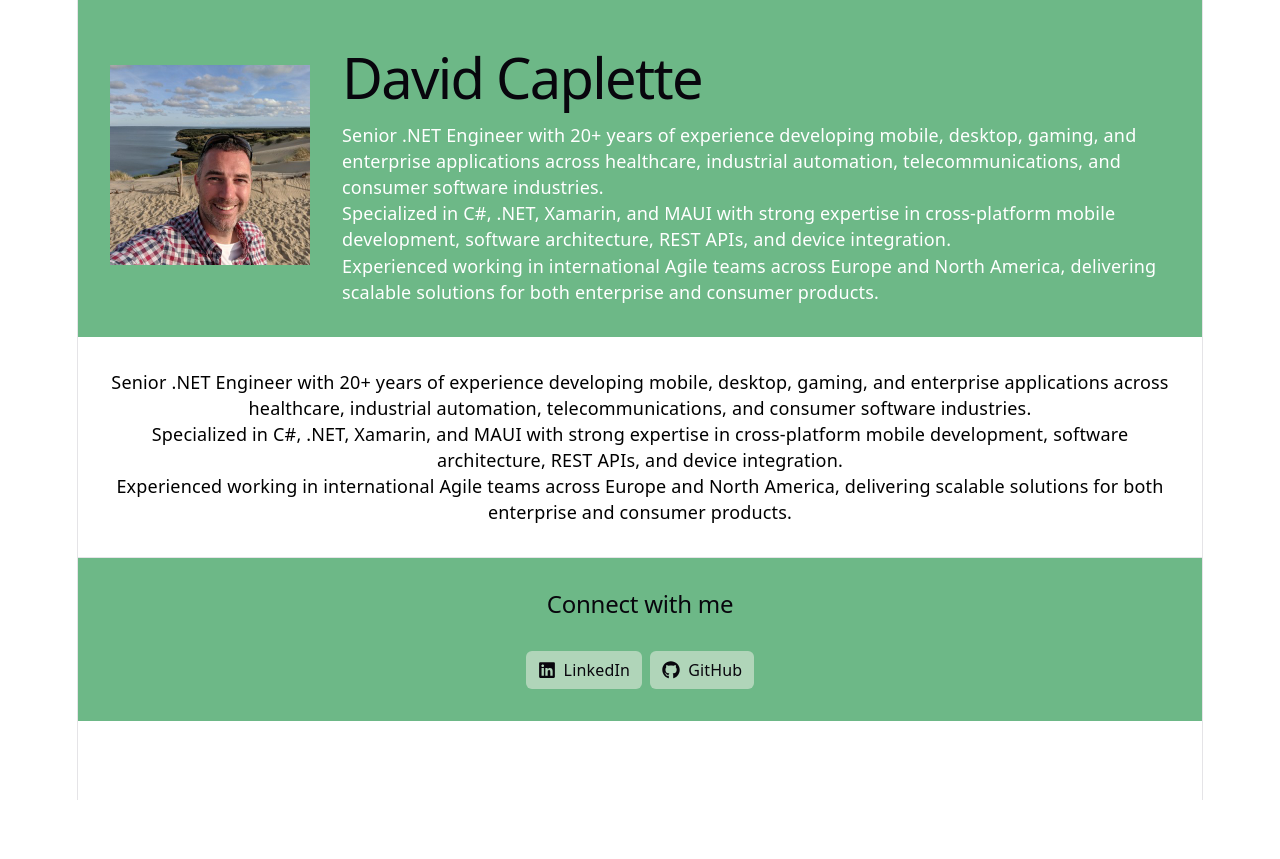
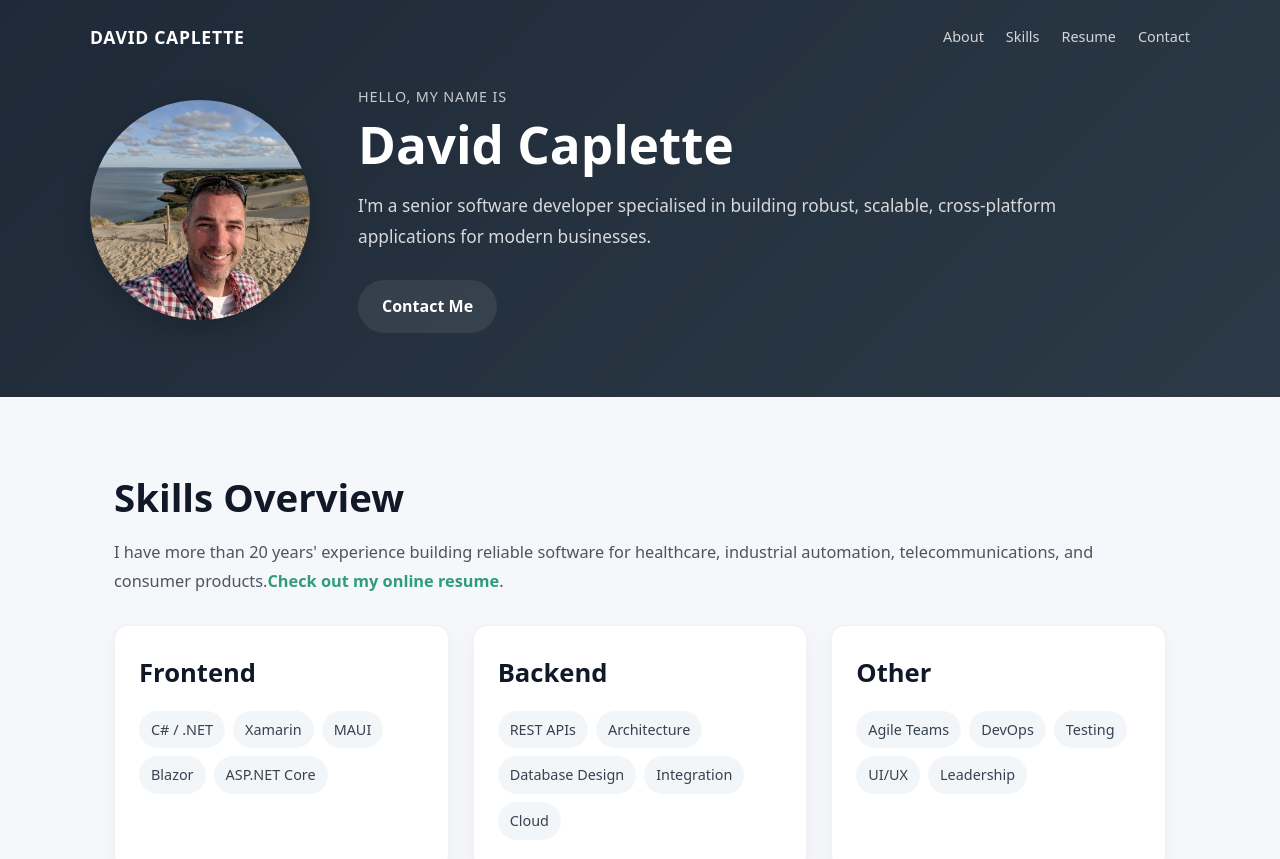
Before and after one commit to CreationsCaplette/creationscaplette_react, a React (Vite) app in the folder creationscaplette/: page / in a window 1280 px wide. Shown: the top 859 px of the page. Before the commit the page ends 800 px from the top, so only its background shows below. Built offline with nearby package versions, Linux system fonts and the light colour scheme.

Commit message:
Made some skeleton of a better page

```diff
--- a/creationscaplette/src/App.css
+++ b/creationscaplette/src/App.css
@@ -1,112 +1,272 @@
+.page-shell {
+  width: 100%;
+  background: #f5f7fb;
+  color: #1f2937;
+}
+
 #header {
-  background-color: #6db887;
+  width: 100%;
+  background: linear-gradient(135deg, #1f2937 0%, #2b3a46 100%);
+  color: #fff;
+  padding: 24px 24px 64px;
+}
+
+.topbar {
+  max-width: 1100px;
+  margin: 0 auto 36px;
   display: flex;
-  flex-direction: row;
-  gap: 32px;
-  place-content: center;
-  place-items: center;
-  padding: 32px;
-  color: #ffffff;
+  align-items: center;
+  justify-content: space-between;
+  gap: 24px;
+}
+
+.brand {
+  font-size: 1.1rem;
+  font-weight: 700;
+  letter-spacing: 0.04em;
+  text-transform: uppercase;
+  color: #fff;
+}
+
+.main-nav {
+  display: flex;
+  align-items: center;
+  gap: 22px;
+  flex-wrap: wrap;
+}
+
+.main-nav a {
+  color: rgba(255, 255, 255, 0.8);
+  text-decoration: none;
+  font-size: 0.9rem;
+  transition: color 0.2s ease;
+}
+
+.main-nav a:hover {
+  color: #fff;
+}
+
+.header-inner {
+  max-width: 1100px;
+  margin: 0 auto;
+  display: flex;
+  align-items: center;
+  justify-content: space-between;
+  gap: 48px;
+}
 
 .mugshot {
-    width: 200px;
-    position: relative;
+  width: 220px;
+  flex-shrink: 0;
+}
+
+.mugshot img {
+  width: 100%;
+  height: auto;
+  display: block;
+  border-radius: 50%;
+  box-shadow: 0 10px 30px rgba(0, 0, 0, 0.2);
 }
 
 .introduction {
+  flex: 1;
   text-align: left;
 }
+
+.eyebrow {
+  font-size: 0.9rem;
+  letter-spacing: 0.06em;
+  text-transform: uppercase;
+  color: rgba(255, 255, 255, 0.75);
+  margin-bottom: 10px;
 }
 
-#skills {
-  display: flex;
-  flex-direction: row;
-  gap: 32px;
-  place-content: center;
-  place-items: center;
-  padding: 32px;
-  color: #000000;
-
-  .mugshot {
-    width: 200px;
-    position: relative;
+#header h1 {
+  font-size: clamp(2.6rem, 4vw, 4rem);
+  line-height: 1.05;
+  margin: 0 0 18px;
+  color: #fff;
+  font-weight: 700;
 }
 
-  .introduction {
-    text-align: left;
+.lead {
+  max-width: 700px;
+  font-size: 1.08rem;
+  line-height: 1.8;
+  color: rgba(255, 255, 255, 0.82);
 }
+
+.actions {
+  margin-top: 28px;
+}
+
+.btn {
+  display: inline-block;
+  padding: 0.9rem 1.5rem;
+  border-radius: 999px;
+  font-weight: 600;
+  text-decoration: none;
+  transition: all 0.2s ease;
+}
+
+.btn-primary {
+  background: rgba(255, 255, 255, 0.08);
+  transition: background-color 0.2s ease;
+  color: #fff;
+}
+
+.btn-primary:hover {
+  background: rgba(255, 255, 255, 0.14);
+}
+
+.content {
+  max-width: 1100px;
+  margin: 0 auto;
+  padding: 48px 24px 0;
+}
+
+.section-block {
+  padding: 24px 0 56px;
+}
+
+.section-heading {
+  margin-bottom: 30px;
+}
+
+.section-heading h2 {
+  font-size: clamp(2rem, 3vw, 2.5rem);
+  color: #111827;
+  margin-bottom: 12px;
+}
+
+.section-heading p {
+  color: #4b5563;
+  line-height: 1.75;
+  font-size: 1.02rem;
+}
+
+.section-heading a {
+  color: #2f9e77;
+  text-decoration: none;
+  font-weight: 600;
+}
+
+.skills-grid {
+  display: grid;
+  grid-template-columns: repeat(3, minmax(0, 1fr));
+  gap: 24px;
+}
+
+.skill-card {
+  background: #ffffff;
+  border: 1px solid rgba(15, 23, 42, 0.06);
+  border-radius: 14px;
+  padding: 28px 24px;
+  box-shadow: 0 8px 24px rgba(15, 23, 42, 0.04);
+}
+
+.skill-card h3 {
+  margin: 0 0 18px;
+  color: #111827;
+  font-size: 1.6rem;
+}
+
+.skill-card ul {
+  list-style: none;
+  padding: 0;
+  margin: 0;
+  display: flex;
+  flex-wrap: wrap;
+  gap: 8px;
+}
+
+.skill-card li {
+  background: #f3f6f9;
+  color: #374151;
+  border-radius: 999px;
+  padding: 8px 12px;
+  font-size: 0.9rem;
 }
 
 #footer {
-  background-color: #6db887;
-  display: flex;
-  border-top: 1px solid var(--border);
-
-  & > div {
-    flex: 1 1 0;
-    padding: 32px;
-    @media (max-width: 1024px) {
-      padding: 24px 20px;
-    }
+  width: 100%;
+  background: #1f2937;
+  color: #fff;
+  padding: 32px 24px;
 }
 
-  @media (max-width: 1024px) {
-    flex-direction: column;
-    text-align: center;
+.footer-inner {
+  max-width: 1100px;
+  margin: 0 auto;
 }
+
+#footer h2 {
+  margin: 0 0 18px;
+  color: #fff;
+  font-size: 2rem;
 }
 
 #footer ul {
   list-style: none;
+  display: flex;
+  gap: 12px;
   padding: 0;
-  display: flex;
-  place-content: center;
-  place-items: center;
-  gap: 8px;
-  margin: 32px 0 0;
+  margin: 0;
+  flex-wrap: wrap;
+}
 
-  a {
-    color: var(--text-h);
-    font-size: 16px;
-    border-radius: 6px;
-    background: var(--social-bg);
-    display: flex;
-    padding: 6px 12px;
+#footer a {
+  color: #fff;
+  text-decoration: none;
+  display: inline-flex;
   align-items: center;
   gap: 8px;
-    text-decoration: none;
-    transition: box-shadow 0.3s;
+  padding: 10px 14px;
+  border-radius: 999px;
+  background: rgba(255, 255, 255, 0.08);
+  transition: background-color 0.2s ease;
+}
 
-    &:hover {
-      box-shadow: var(--shadow);
+#footer a:hover {
+  background: rgba(255, 255, 255, 0.14);
 }
-    .button-icon {
-      height: 18px;
-      width: 18px;
+
+@media (max-width: 768px) {
+  #header {
+    padding: 20px 20px 48px;
+  }
+
+  .topbar,
+  .header-inner {
+    flex-direction: column;
+    text-align: center;
+  }
+
+  .main-nav {
+    justify-content: center;
+  }
+
+  .introduction {
+    text-align: center;
+  }
+
+  .lead {
+    margin: 0 auto;
+  }
+
+  .skills-grid {
+    grid-template-columns: 1fr;
+  }
+
+  .section-heading p {
+    text-align: center;
+  }
+
+  #footer {
+    padding: 28px 20px;
+  }
+
+  #footer ul {
+    justify-content: center;
   }
 }
-
-  @media (max-width: 1024px) {
-    margin-top: 20px;
-    flex-wrap: wrap;
-    justify-content: center;
-
-    li {
-      flex: 1 1 calc(50% - 8px);
-    }
-
-    a {
-      width: 100%;
-      justify-content: center;
-      box-sizing: border-box;
-    }
-  }
-}
-
-#spacer {
-  height: 88px;
-  border-top: 1px solid var(--border);
-  @media (max-width: 1024px) {
-    height: 48px;
-  }
-}
--- a/creationscaplette/src/App.jsx
+++ b/creationscaplette/src/App.jsx
@@ -3,43 +3,82 @@ import { FaGithub, FaLinkedin } from 'react-icons/fa'
 import davidImg from './assets/david.jpg'
 import './App.css'
 
+const skills = [
+  {
+    title: 'Frontend',
+    items: ['C# / .NET', 'Xamarin', 'MAUI', 'Blazor', 'ASP.NET Core'],
+  },
+  {
+    title: 'Backend',
+    items: ['REST APIs', 'Architecture', 'Database Design', 'Integration', 'Cloud'],
+  },
+  {
+    title: 'Other',
+    items: ['Agile Teams', 'DevOps', 'Testing', 'UI/UX', 'Leadership'],
+  },
+]
+
 function App() {
   return (
-    <>
-      <section id="header">
+    <div className="page-shell">
+      <header id="header">
+        <div className="topbar">
+          <div className="brand">David Caplette</div>
+          <nav className="main-nav" aria-label="Main navigation">
+            <a href="#about">About</a>
+            <a href="#skills">Skills</a>
+            <a href="#resume">Resume</a>
+            <a href="#contact">Contact</a>
+          </nav>
+        </div>
+
+        <div className="header-inner">
           <div className="mugshot">
-          <img src={davidImg} className="base" width="200" height="200" alt="" />
+            <img src={davidImg} alt="David Caplette" />
           </div>
+
           <div className="introduction">
+            <p className="eyebrow">Hello, my name is</p>
             <h1>David Caplette</h1>
+            <p className="lead">
+              I&apos;m a senior software developer specialised in building robust, scalable, cross-platform applications for modern businesses.
+            </p>
+            <div className="actions">
+              <a href="#contact" className="btn btn-primary">
+                Contact Me
+              </a>
+            </div>
+          </div>
+        </div>
+      </header>
+
+      <main className="content">
+        <section id="skills" className="section-block">
+          <div className="section-heading">
+            <h2>Skills Overview</h2>
             <p>
-            Senior .NET Engineer with 20+ years of experience developing mobile, desktop, gaming, and enterprise applications across healthcare, industrial automation, telecommunications, and consumer software industries.
-          </p>
-          <p>
-            Specialized in C#, .NET, Xamarin, and MAUI with strong expertise in cross-platform mobile development, software architecture, REST APIs, and device integration.
-          </p>
-          <p>
-            Experienced working in international Agile teams across Europe and North America, delivering scalable solutions for both enterprise and consumer products.
+              I have more than 20 years&apos; experience building reliable software for healthcare, industrial automation, telecommunications, and consumer products.
+              <a href="#resume">Check out my online resume</a>.
             </p>
           </div>
-      </section>
 
-      <section id="skills">
-        <div className="overview">
-          <p>
-            Senior .NET Engineer with 20+ years of experience developing mobile, desktop, gaming, and enterprise applications across healthcare, industrial automation, telecommunications, and consumer software industries.
-          </p>
-          <p>
-            Specialized in C#, .NET, Xamarin, and MAUI with strong expertise in cross-platform mobile development, software architecture, REST APIs, and device integration.
-          </p>
-          <p>
-            Experienced working in international Agile teams across Europe and North America, delivering scalable solutions for both enterprise and consumer products.
-          </p>
+          <div className="skills-grid">
+            {skills.map((group) => (
+              <article key={group.title} className="skill-card">
+                <h3>{group.title}</h3>
+                <ul>
+                  {group.items.map((item) => (
+                    <li key={item}>{item}</li>
+                  ))}
+                </ul>
+              </article>
+            ))}
           </div>
         </section>
+      </main>
 
-      <section id="footer">
-        <div id="social">
+      <footer id="footer">
+        <div id="social" className="footer-inner">
           <h2>Connect with me</h2>
           <ul>
             <li>
@@ -56,8 +95,8 @@ function App() {
             </li>
           </ul>
         </div>
-      </section>
-    </>
+      </footer>
+    </div>
   )
 }
 
--- a/creationscaplette/src/index.css
+++ b/creationscaplette/src/index.css
@@ -1,97 +1,46 @@
 :root {
-  --text: #6b6375;
-  --text-h: #08060d;
-  --bg: #fff;
-  --border: #e5e4e7;
-  --code-bg: #f4f3ec;
-  --accent: #aa3bff;
-  --accent-bg: rgba(170, 59, 255, 0.1);
-  --accent-border: rgba(170, 59, 255, 0.5);
-  --social-bg: rgba(244, 243, 236, 0.5);
-  --shadow:
-    rgba(0, 0, 0, 0.1) 0 10px 15px -3px, rgba(0, 0, 0, 0.05) 0 4px 6px -2px;
-
-  --sans: system-ui, "Segoe UI", Roboto, sans-serif;
-  --heading: system-ui, "Segoe UI", Roboto, sans-serif;
-  --mono: ui-monospace, Consolas, monospace;
-
-  font: 18px/145% var(--sans);
-  letter-spacing: 0.18px;
-  color-scheme: light dark;
-  color: var(--text);
-  background: var(--bg);
+  font-family:
+    system-ui,
+    -apple-system,
+    BlinkMacSystemFont,
+    "Segoe UI",
+    sans-serif;
+  line-height: 1.5;
+  font-weight: 400;
+  color: #000000;
+  background-color: #ffffff;
   font-synthesis: none;
   text-rendering: optimizeLegibility;
   -webkit-font-smoothing: antialiased;
   -moz-osx-font-smoothing: grayscale;
-
-  @media (max-width: 1024px) {
-    font-size: 16px;
-  }
 }
 
-@media (prefers-color-scheme: dark) {
-  :root {
-    --text: #9ca3af;
-    --text-h: #f3f4f6;
-    --bg: #16171d;
-    --border: #2e303a;
-    --code-bg: #1f2028;
-    --accent: #c084fc;
-    --accent-bg: rgba(192, 132, 252, 0.15);
-    --accent-border: rgba(192, 132, 252, 0.5);
-    --social-bg: rgba(47, 48, 58, 0.5);
-    --shadow:
-      rgba(0, 0, 0, 0.4) 0 10px 15px -3px, rgba(0, 0, 0, 0.25) 0 4px 6px -2px;
-  }
+* {
+  box-sizing: border-box;
+}
 
-  #social .button-icon {
-    filter: invert(1) brightness(2);
-  }
+html,
+body,
+#root {
+  margin: 0;
+  min-height: 100%;
+  min-height: 100vh;
+  background: #ffffff;
+  color: #000000;
 }
 
 body {
-  margin: 0;
-  background-color: #ffffff;
+  min-height: 100vh;
 }
 
-#root {
-  width: 1126px;
+img {
+  display: block;
   max-width: 100%;
-  margin: 0 auto;
-  text-align: center;
-  border-inline: 1px solid var(--border);
-  min-height: 100svh;
-  display: flex;
-  flex-direction: column;
-  box-sizing: border-box;
 }
 
 h1,
-h2 {
-  font-family: var(--heading);
-  font-weight: 500;
-  color: var(--text-h);
-}
-
-h1 {
-  font-size: 56px;
-  letter-spacing: -1.68px;
-  margin: 32px 0;
-  @media (max-width: 1024px) {
-    font-size: 36px;
-    margin: 20px 0;
-  }
-}
-h2 {
-  font-size: 24px;
-  line-height: 118%;
-  letter-spacing: -0.24px;
-  margin: 0 0 8px;
-  @media (max-width: 1024px) {
-    font-size: 20px;
-  }
-}
-p {
+h2,
+p,
+ul {
   margin: 0;
 }
```
Lines whose indentation alone changed are shown as unchanged.
